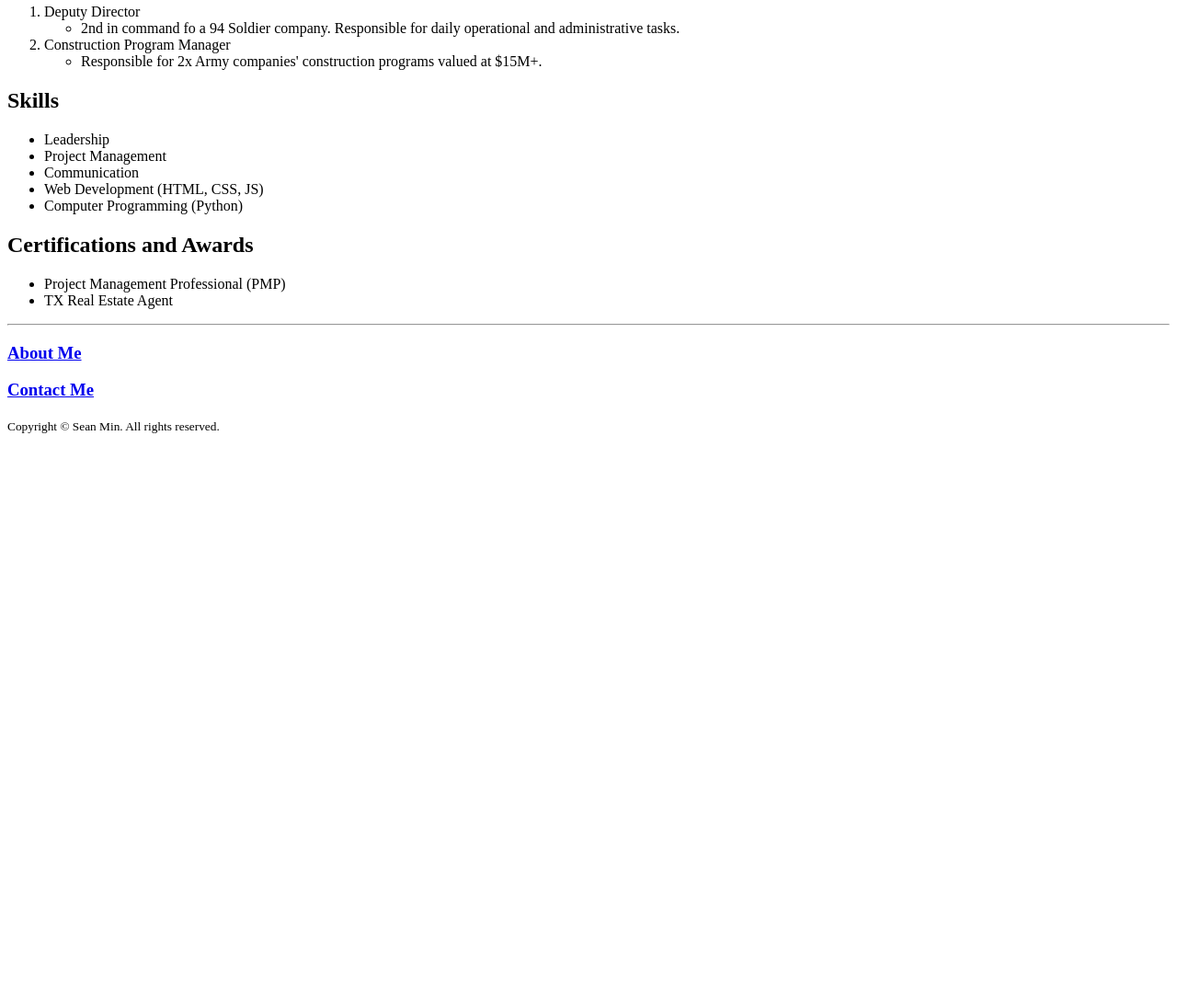
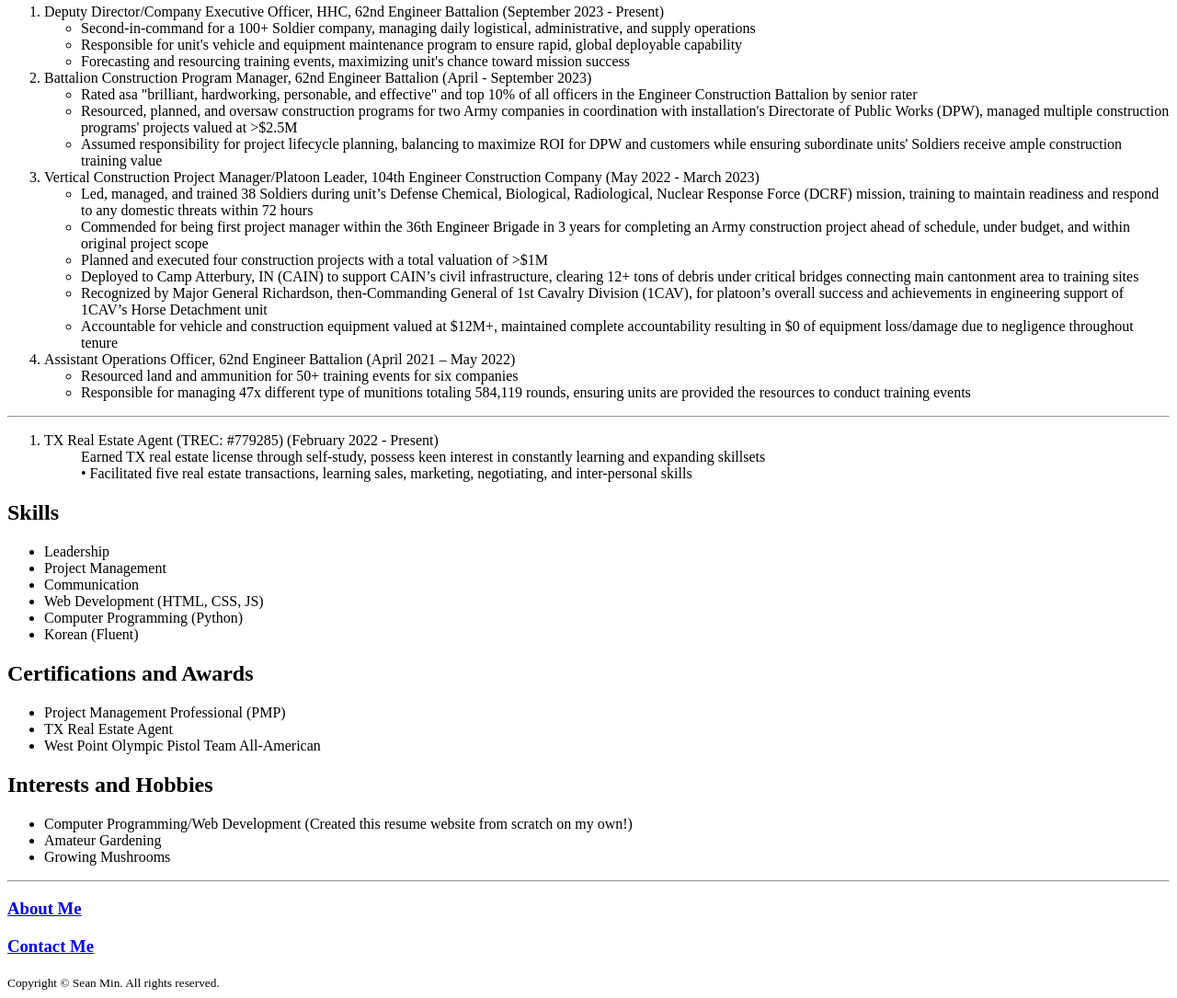
Before and after one commit to sean-s-min/portfolio, a plain HTML site: page index.html in a window 1280 px wide. Shown: the part 444-1529 px from the top of the page at 92% size. Before the commit the page ends 924 px from the top, so only its background shows below. Drawn offline with Linux system fonts and the light colour scheme.

Commit message:
Add files via upload

```diff
--- a/index.html
+++ b/index.html
@@ -17,15 +17,42 @@
     <h2>Work Experience</h2>
     <p>
         <ol>
-            <li>Deputy Director
+            <li>Deputy Director/Company Executive Officer, HHC, 62nd Engineer Battalion (September 2023 - Present)
                 <ul>
-                    <li>2nd in command fo a 94 Soldier company. Responsible for daily operational and administrative tasks.</li>
+                    <li>Second-in-command for a 100+ Soldier company, managing daily logistical, administrative, and supply operations</li>
+                    <li>Responsible for unit's vehicle and equipment maintenance program to ensure rapid, global deployable capability</li>
+                    <li>Forecasting and resourcing training events, maximizing unit's chance toward mission success</li>
                 </ul>
             </li>
-            <li>Construction Program Manager
+            <li>Battalion Construction Program Manager, 62nd Engineer Battalion (April - September 2023)
                 <ul>
-                    <li>Responsible for 2x Army companies' construction programs valued at $15M+.</li>
+                    <li>Rated asa "brilliant, hardworking, personable, and effective" and top 10% of all officers in the Engineer Construction Battalion by senior rater</li>
+                    <li>Resourced, planned, and oversaw construction programs for two Army companies in coordination with installation's Directorate of Public Works (DPW), managed multiple construction programs' projects valued at >$2.5M</li>
+                    <li>Assumed responsibility for project lifecycle planning, balancing to maximize ROI for DPW and customers while ensuring subordinate units' Soldiers receive ample construction training value</li>
                 </ul>
+            </li>
+            <li>Vertical Construction Project Manager/Platoon Leader, 104th Engineer Construction Company (May 2022 - March 2023)
+                <ul>
+                    <li>Led, managed, and trained 38 Soldiers during unit’s Defense Chemical, Biological, Radiological, Nuclear Response Force (DCRF) mission, training to maintain readiness and respond to any domestic threats within 72 hours</li>
+                    <li>Commended for being first project manager within the 36th Engineer Brigade in 3 years for completing an Army construction project ahead of schedule, under budget, and within original project scope</li>
+                    <li>Planned and executed four construction projects with a total valuation of >$1M </li>
+                    <li>Deployed to Camp Atterbury, IN (CAIN) to support CAIN’s civil infrastructure, clearing 12+ tons of debris under critical bridges connecting main cantonment area to training sites</li>
+                    <li>Recognized by Major General Richardson, then-Commanding General of 1st Cavalry Division (1CAV), for platoon’s overall success and achievements in engineering support of 1CAV’s Horse Detachment unit</li>
+                    <li>Accountable for vehicle and construction equipment valued at $12M+, maintained complete accountability resulting in $0 of equipment loss/damage due to negligence throughout tenure</li>
+                </ul>
+            </li>
+            <li>Assistant Operations Officer, 62nd Engineer Battalion (April 2021 – May 2022)
+                <ul>
+                    <li>Resourced land and ammunition for 50+ training events for six companies</li>
+                    <li>Responsible for managing 47x different type of munitions totaling 584,119 rounds, ensuring units are provided the resources to conduct training events</li>
+                </ul>
+            </li>
+        </ol>
+        <hr/>
+        <ol>
+            <li>TX Real Estate Agent (TREC: #779285) (February 2022 - Present)
+                <ul>Earned TX real estate license through self-study, possess keen interest in constantly learning and expanding skillsets</ul>
+                <ul>•	Facilitated five real estate transactions, learning sales, marketing, negotiating, and inter-personal skills</ul>
             </li>
         </ol>
     </p>
@@ -36,11 +63,19 @@
         <li>Communication</li>
         <li>Web Development (HTML, CSS, JS)</li>
         <li>Computer Programming (Python)</li>
+        <li>Korean (Fluent)</li>
     </ul>
     <h2>Certifications and Awards</h2>
     <ul>
         <li>Project Management Professional (PMP)</li>
         <li>TX Real Estate Agent</li>
+        <li>West Point Olympic Pistol Team All-American</li>
+    </ul>
+    <h2>Interests and Hobbies</h2>
+    <ul>
+        <li>Computer Programming/Web Development (Created this resume website from scratch on my own!)</li>
+        <li>Amateur Gardening</li>
+        <li>Growing Mushrooms</li>
     </ul>
     <hr/>
     <h3><a href="./about.html">About Me</a></h3>
```
